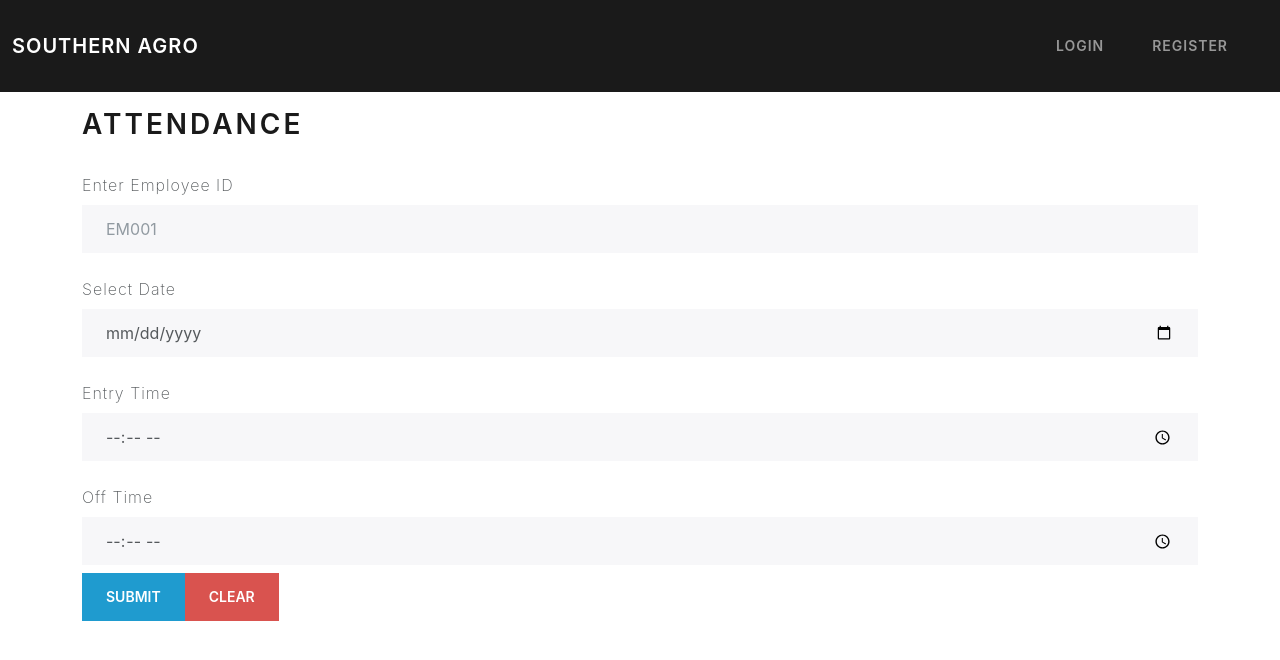
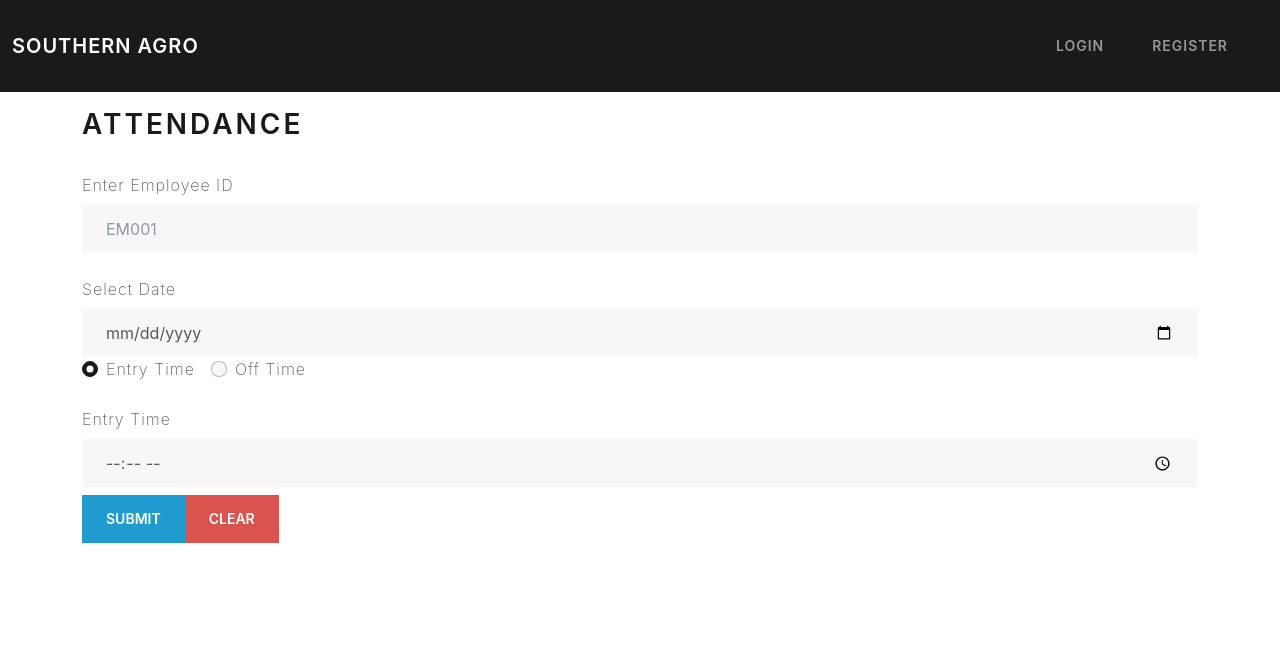
Before and after one commit to SLIITITP/ITP_WE_B01_TW_14, a React (Create React App) app in the folder client/: page /addattendance in a window 1280 px wide. Shown: the top 660 px of the page. Built offline with nearby package versions, Linux system fonts and the light colour scheme; no server answers.

Commit message:
attendance form radio buttons added

```diff
--- a/client/src/pages/AddAttendance.js
+++ b/client/src/pages/AddAttendance.js
@@ -10,6 +10,9 @@ import ToastContext from "../context/ToastContext";
 const CreateAttendance = () => {
   const { user } = useContext(AuthContext);
   const { toast } = useContext(ToastContext);
+
+  //new
+  const [selectedField, setSelectedField] = useState("entry");
 
   const [userDetails, setUserDetails] = useState({
     empid: "",
@@ -40,8 +43,15 @@ const CreateAttendance = () => {
       toast.success(
         `Attendace of [${userDetails.empid}] Recorded Successfully`
       );
-      toast.success(`Entry Time [${userDetails.entrytime}]`);
-      toast.success(`Off Time [${userDetails.offtime}]`);
+      if (userDetails.entrytime) {
+        toast.info(`Entry Time [${userDetails.entrytime}]`);
+      }
+
+      if (userDetails.offtime) {
+        toast.info(`Off Time [${userDetails.offtime}]`);
+      }
+      // toast.success(`Entry Time [${userDetails.entrytime}]`);
+      // toast.success(`Off Time [${userDetails.offtime}]`);
 
       setUserDetails({
         empid: "",
@@ -63,6 +73,11 @@ const CreateAttendance = () => {
     });
   };
 
+  //new
+  const handleRadioChange = (e) => {
+    setSelectedField(e.target.value);
+  };
+
   return (
     <>
       <h2>Attendance</h2>
@@ -81,6 +96,7 @@ const CreateAttendance = () => {
             onChange={handleInputChange}
             placeholder="EM001"
             required
+            maxLength="5" // add maxLength attribute to limit input to 10 characters
             fdprocessedid="8n2of"
           />
         </div>
@@ -101,8 +117,79 @@ const CreateAttendance = () => {
             fdprocessedid="8n2of"
           />
         </div>
+
+        {/* new code */}
+        {/* Radio buttons */}
+        <div className="form-group">
+          <div className="form-check form-check-inline">
+            <input
+              type="radio"
+              id="entryRadio"
+              name="selectedField"
+              value="entry"
+              className="form-check-input"
+              checked={selectedField === "entry"}
+              onChange={handleRadioChange}
+            />
+            <label htmlFor="entryRadio" className="form-check-label">
+              Entry Time
+            </label>
+          </div>
+          <div className="form-check form-check-inline">
+            <input
+              type="radio"
+              id="offRadio"
+              name="selectedField"
+              value="off"
+              className="form-check-input"
+              checked={selectedField === "off"}
+              onChange={handleRadioChange}
+            />
+            <label htmlFor="offRadio" className="form-check-label">
+              Off Time
+            </label>
+          </div>
+        </div>
+
+        {/* Field inputs */}
+        {selectedField === "entry" && (
+          <div className="form-group">
+            <label htmlFor="entryInput" className="form-label mt-4">
+              Entry Time
+            </label>
+            <input
+              type="time"
+              className="form-control"
+              id="entryInput"
+              name="entrytime"
+              value={userDetails.entrytime}
+              onChange={handleInputChange}
+              required
+              fdprocessedid="8n2of"
+            />
+          </div>
+        )}
+
+        {selectedField === "off" && (
+          <div className="form-group">
+            <label htmlFor="offInput" className="form-label mt-4">
+              Off Time
+            </label>
+            <input
+              type="time"
+              className="form-control"
+              id="offInput"
+              name="offtime"
+              value={userDetails.offtime}
+              onChange={handleInputChange}
+              required
+              fdprocessedid="8n2of"
+            />
+          </div>
+        )}
+
         {/* ENTRY TIME */}
-        <div className="form-group">
+        {/* <div className="form-group">
           <label htmlFor="entryInput" className="form-label mt-4">
             Entry Time
           </label>
@@ -114,12 +201,12 @@ const CreateAttendance = () => {
             value={userDetails.entrytime}
             onChange={handleInputChange}
             // placeholder="LKR 100,000"
-            required
+            // required
             fdprocessedid="8n2of"
           />
-        </div>
+        </div> */}
         {/* OFF TIME */}
-        <div className="form-group">
+        {/* <div className="form-group">
           <label htmlFor="offInput" className="form-label mt-4">
             Off Time
           </label>
@@ -131,10 +218,10 @@ const CreateAttendance = () => {
             value={userDetails.offtime}
             onChange={handleInputChange}
             // placeholder="LKR 100,000"
-            required
+            // required
             fdprocessedid="8n2of"
           />
-        </div>
+        </div> */}
 
         <input type="submit" value="Submit" className="btn btn-info my-2" />
         <button
```
Also changed, not shown: 2 other files (tests, documents, lock files or other folders).
